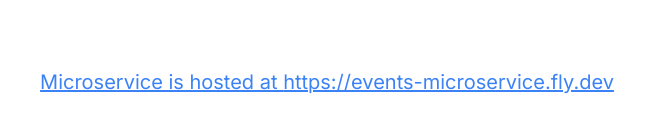
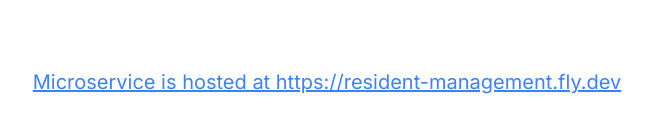
Before and after one commit to uvic-teach/project-m1-team12, a Next.js app in the folder apps/website/: page /menu in a window 1280 px wide. Shown: the part 318-450 px from the top of the page, without its empty margins (313-966 px from the left). Built offline with nearby package versions, Linux system fonts and the light colour scheme.

Commit message:
update link

```diff
--- a/apps/website/src/app/menu/page.tsx
+++ b/apps/website/src/app/menu/page.tsx
@@ -4,7 +4,7 @@ import { ExampleFetch } from "../components/ExampleFetch";
 export default function Menu() {
     return (
         <div className="w-screen min-h-screen text-xl flex flex-col items-center justify-center gap-8">
-            <ExampleFetch url="https://events-microservice.fly.dev" />
+            <ExampleFetch url="https://resident-management.fly.dev" />
         </div>
     )
 }
```
